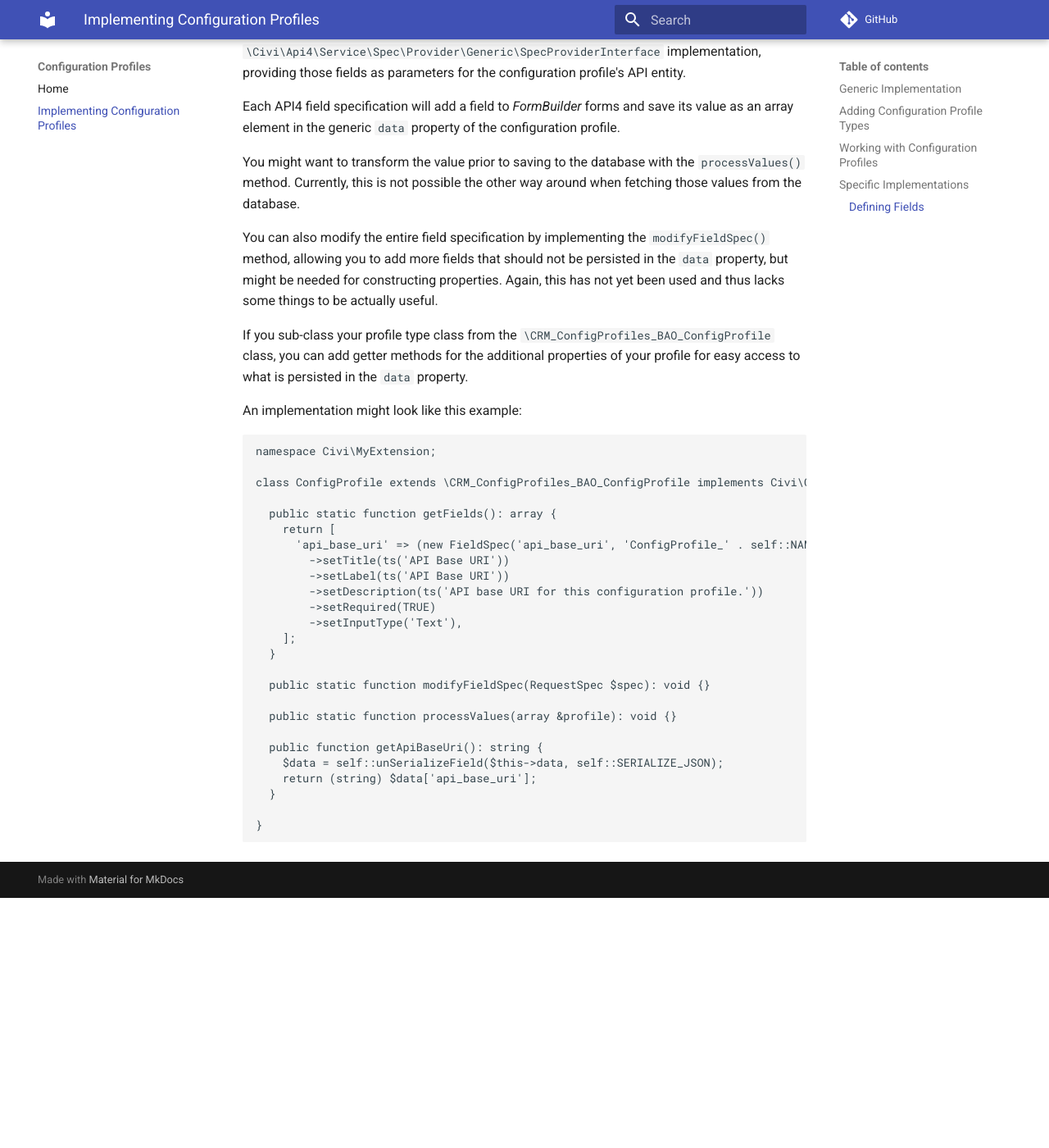
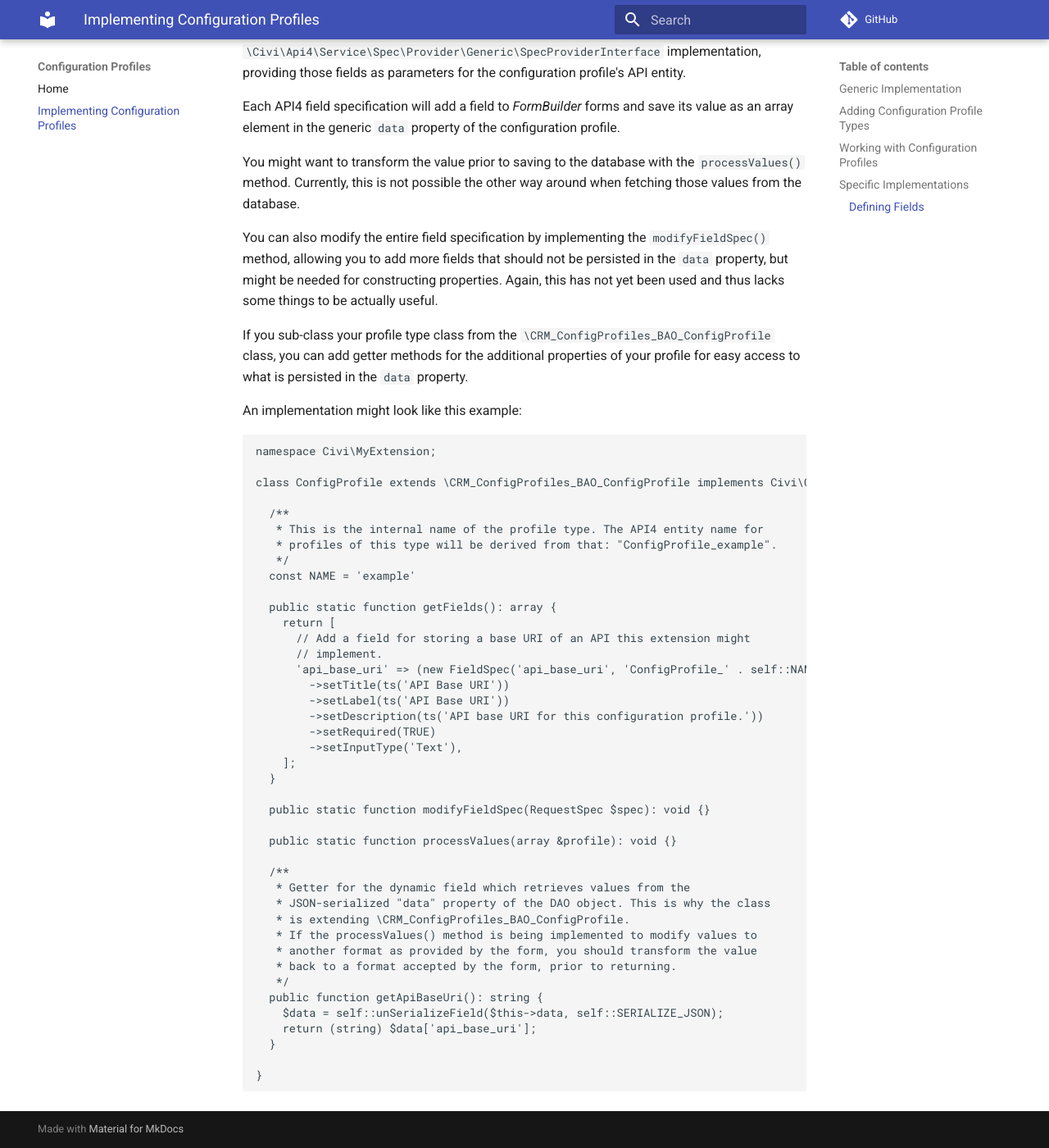
Before and after one commit to systopia/config-profiles, an MkDocs documentation site: the page built from docs/implementing-config-profiles.md, in a window 1280 px wide and 1400 px high, scrolled down 1532 px. Shown: the whole window at 82% size. Built offline with MkDocs 1.6.1 and Material for MkDocs 9.7.7, drawn with Linux system fonts in a browser that asks for light colours; comment, search, counter and statistics services are not loaded; before the commit the page ends 2627 px from its top, so only the background shows below that.

Commit message:
Add to documentation

```diff
--- a/docs/implementing-config-profiles.md
+++ b/docs/implementing-config-profiles.md
@@ -86,8 +86,16 @@ namespace Civi\MyExtension;
 
 class ConfigProfile extends \CRM_ConfigProfiles_BAO_ConfigProfile implements Civi\ConfigProfiles\ConfigProfileInterface {
 
+  /**
+   * This is the internal name of the profile type. The API4 entity name for
+   * profiles of this type will be derived from that: "ConfigProfile_example".
+   */
+  const NAME = 'example'
+
   public static function getFields(): array {
     return [
+      // Add a field for storing a base URI of an API this extension might
+      // implement.
       'api_base_uri' => (new FieldSpec('api_base_uri', 'ConfigProfile_' . self::NAME, 'String'))
         ->setTitle(ts('API Base URI'))
         ->setLabel(ts('API Base URI'))
@@ -101,6 +109,14 @@ class ConfigProfile extends \CRM_ConfigProfiles_BAO_ConfigProfile implements Civ
 
   public static function processValues(array &profile): void {}
 
+  /**
+   * Getter for the dynamic field which retrieves values from the
+   * JSON-serialized "data" property of the DAO object. This is why the class
+   * is extending \CRM_ConfigProfiles_BAO_ConfigProfile.
+   * If the processValues() method is being implemented to modify values to
+   * another format as provided by the form, you should transform the value
+   * back to a format accepted by the form, prior to returning.
+   */
   public function getApiBaseUri(): string {
     $data = self::unSerializeField($this->data, self::SERIALIZE_JSON);
     return (string) $data['api_base_uri'];
```
